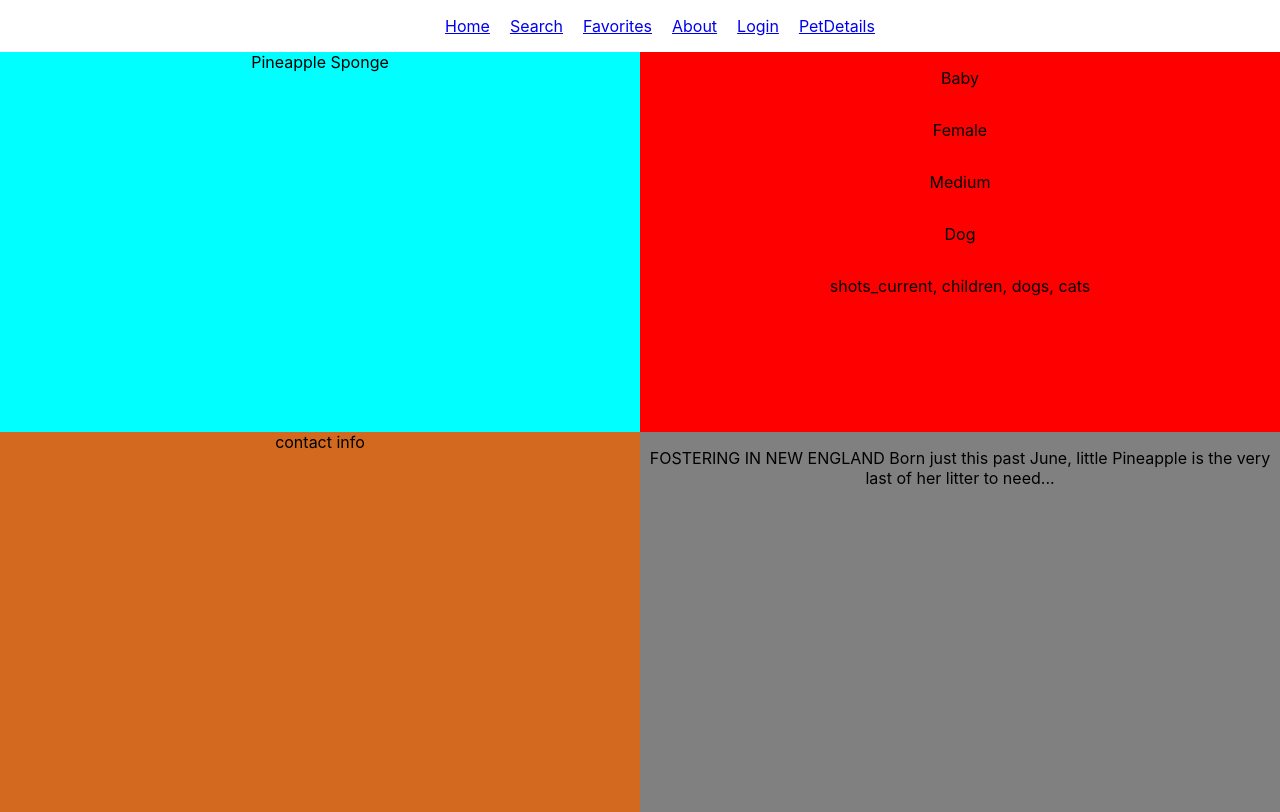
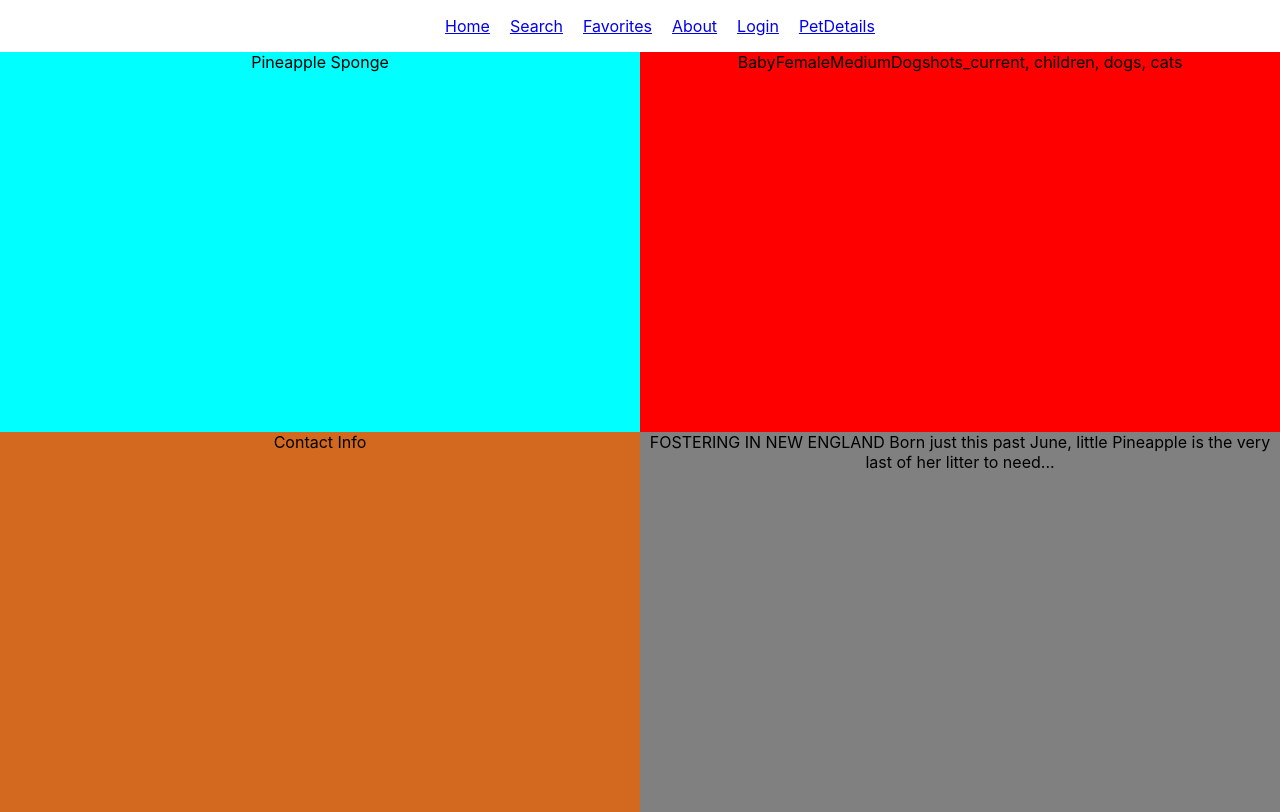
Before and after one commit to chingu-voyages/v33-bears-team-11, a React (Create React App) app: page /details in a window 1280 px wide. Built offline with nearby package versions, Linux system fonts and the light colour scheme.

Commit message:
Components for each Pet details section

```diff
--- a/src/components/Navbar/Navbar.css
+++ b/src/components/Navbar/Navbar.css
@@ -6,4 +6,9 @@
 .nav-links li {
     display:inline;
     padding: 10px;
+    font-weight: 800%;
 }
+
+.nav-links li:first-child {
+    margin-right: auto;
+}
--- /dev/null
+++ b/src/components/PetDetails/Contact.tsx
@@ -0,0 +1,11 @@
+import React from 'react'
+
+function Contact() {
+    return (
+        <div>
+            Contact Info
+        </div>
+    )
+}
+
+export default Contact
--- /dev/null
+++ b/src/components/PetDetails/Description.tsx
@@ -0,0 +1,11 @@
+import React from 'react'
+
+function Description({description}) {
+    return (
+        <div>
+            {description}
+        </div>
+    )
+}
+
+export default Description
--- /dev/null
+++ b/src/components/PetDetails/Info.tsx
@@ -0,0 +1,15 @@
+import React from 'react'
+
+function Info({age, gender, size, species, attributes}) {
+    return (
+        <div>
+            {age}
+            {gender}
+            {size}
+            {species}
+            {attributes.join(", ")}
+        </div>
+    )
+}
+
+export default Info
--- /dev/null
+++ b/src/components/PetDetails/Pictures.tsx
@@ -0,0 +1,12 @@
+//@ts-nocheck
+import React from 'react'
+
+function Pictures({name}) {
+    return (
+        <div>
+            {name}
+        </div>
+    )
+}
+
+export default Pictures
--- a/src/pages/PetDetails/PetDetails.tsx
+++ b/src/pages/PetDetails/PetDetails.tsx
@@ -1,9 +1,17 @@
 //@ts-nocheck
 import React, {useState} from 'react'
+
+//Components
+import Pictures from '../../components/PetDetails/Pictures';
+import Contact from '../../components/PetDetails/Contact';
+import Info from '../../components/PetDetails/Info';
+import Description from '../../components/PetDetails/Description';
+
 import tempData from './tempData.json'
 import './PetDetails.css';
 
 function PetDetails() {
+    const [data] = useState(tempData)
     const [attributes, setAttributes] = useState([])
 
     const checkAttributes = () => {
@@ -15,26 +23,28 @@ function PetDetails() {
             }
         })
     }
-
+    const {name, age, gender, size, species, description } = data;
     return (
         <div className="container">
             {checkAttributes()}
+
             <div className="flexbox-item top-left">
-                <div className="name">{tempData.name}</div>
+                <Pictures name={name}/>
             </div>
             <div className="flexbox-item top-right">
-                <div className="age"><p>{tempData.age}</p></div>
-                <div className="gender"><p>{tempData.gender}</p></div>
-                <div className="size"><p>{tempData.size}</p></div>
-                <div className="species"><p>{tempData.species}</p></div>
-                <div className="species"><p>{attributes.join(", ")}</p></div>
-
+                <Info
+                    age={age}
+                    gender={gender}
+                    size={size}
+                    species={species}
+                    attributes={attributes}
+                />
             </div>
             <div className="flexbox-item bot-left">
-                contact info
+                <Contact/>
             </div>
             <div className="flexbox-item bot-right">
-                <div className="desc"><p>{tempData.description}</p></div>
+                <Description description={description}/>
             </div>
             {console.log(attributes)}
         </div>
```
